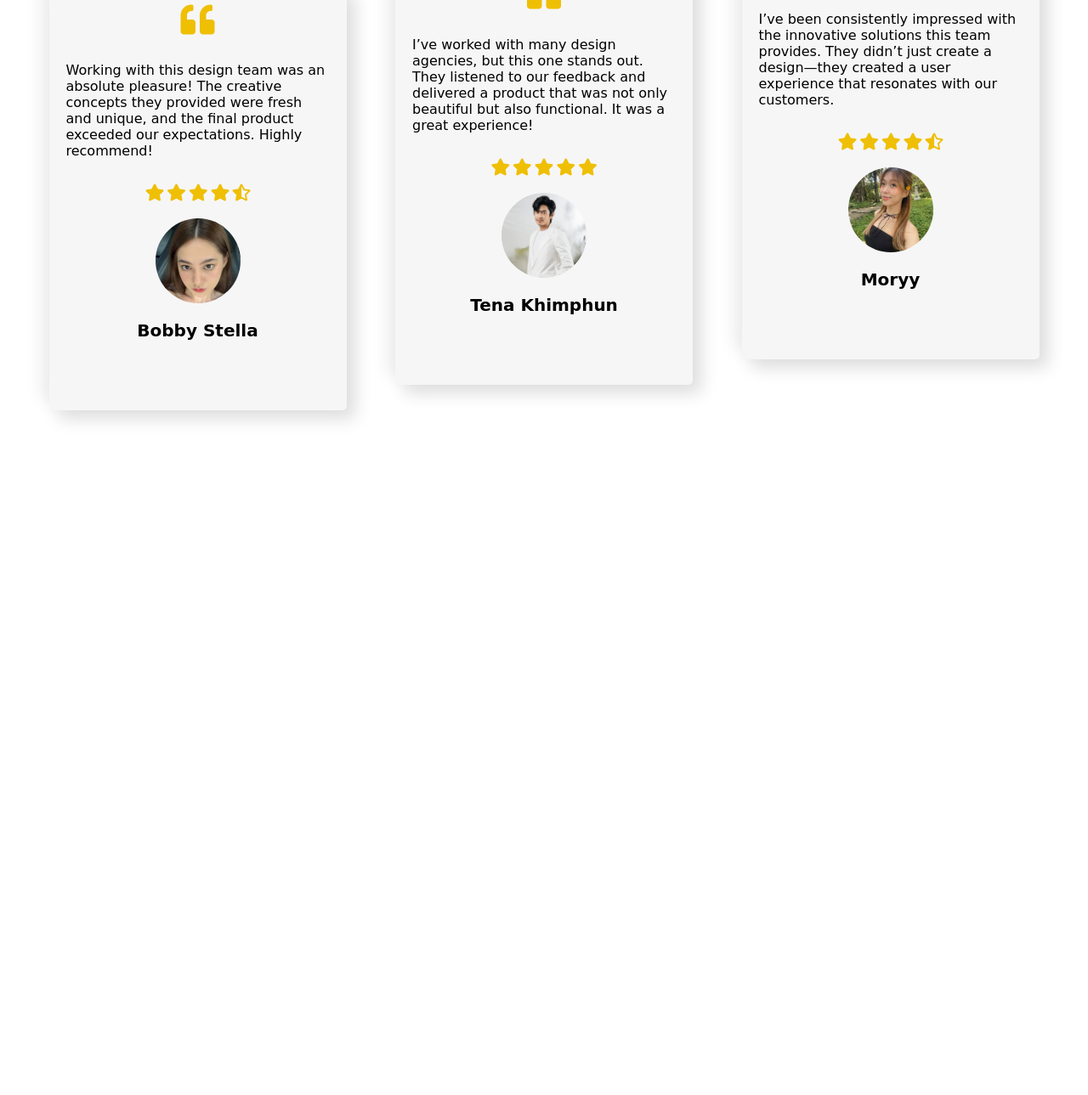
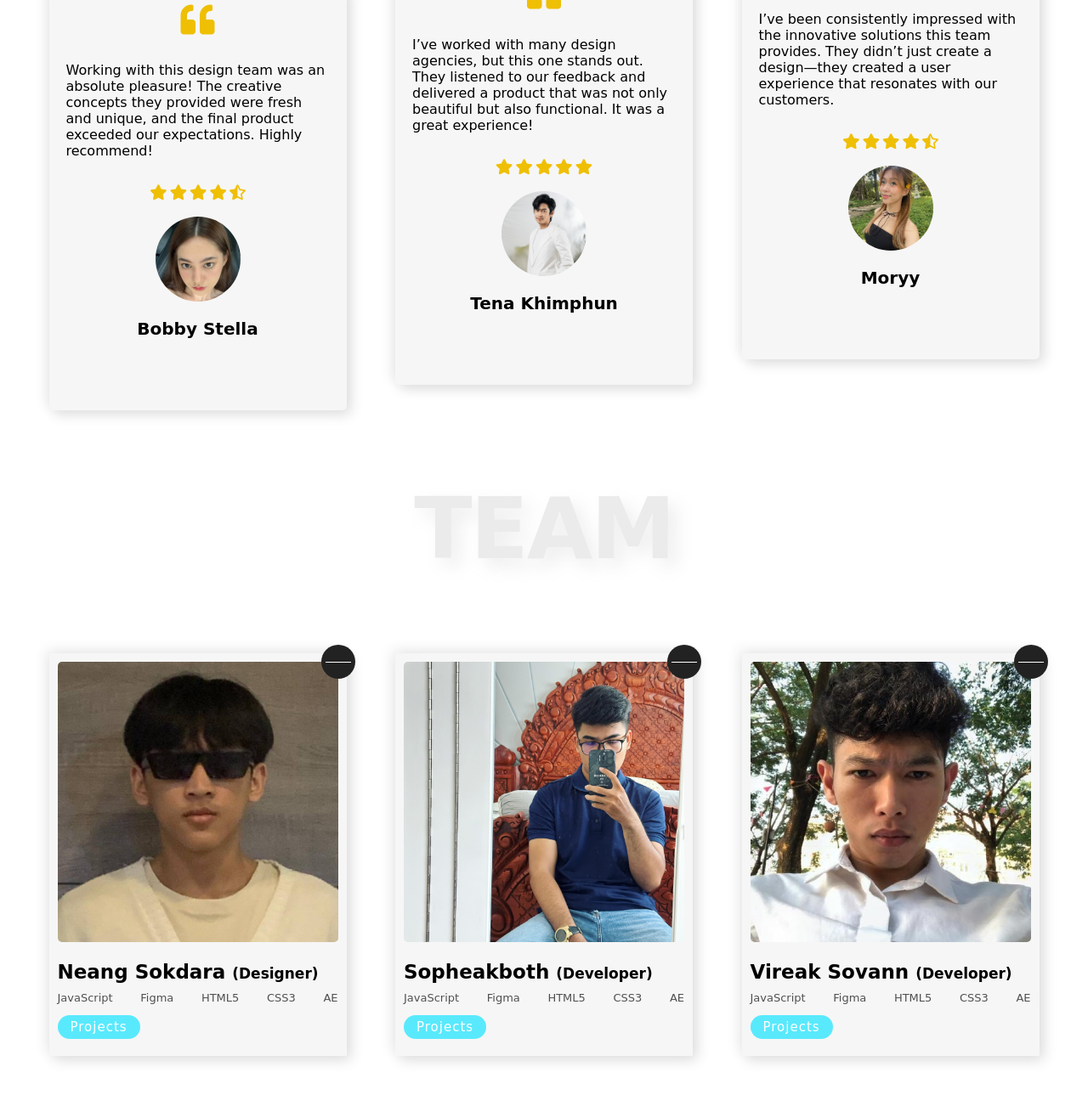
Before and after one commit to BothSann/thecreative-website, a plain HTML site: page index.html in a window 1280 px wide. Shown: the part 1086-2375 px from the top of the page at 85% size. Before the commit the page ends 1600 px from the top, so only its background shows below. Drawn offline with Linux system fonts and the light colour scheme; a web font is replaced by a local one.

Commit message:
first commit

```diff
--- a/index.html
+++ b/index.html
@@ -21,7 +21,7 @@
           <a href="#" class="navbar__link">Contact</a>
         </nav>
         <div class="floating-bg"></div>
-        <h1 class="header__heading">Creative Design</h1>
+        <h1 class="primary-heading">Creative Design</h1>
         <div class="header__logo">
           <i class="fas fa-bezier-curve"></i>
         </div>
@@ -30,7 +30,7 @@
 
       <!-- Testimonial section -->
       <section class="testimonial">
-        <h1 class="testimonial__heading">Customers</h1>
+        <h1 class="secondary-heading">Customers</h1>
         <div class="testimonial__wrapper">
           <div class="testimonial__customer">
             <i class="fas fa-quote-left"></i>
@@ -85,6 +85,88 @@
           </div>
         </div>
       </section>
+
+      <section class="gallery">
+        <h1 class="secondary-heading">Team</h1>
+        <div class="gallery__wrapper">
+          <div class="gallery__member">
+            <img src="images/user-5.jpg" class="gallery__img" />
+            <h2 class="gallery__name">Neang Sokdara <span>(Designer)</span></h2>
+            <ul class="gallery__list">
+              <li class="gallery__list-item">JavaScript</li>
+              <li class="gallery__list-item">Figma</li>
+              <li class="gallery__list-item">HTML5</li>
+              <li class="gallery__list-item">CSS3</li>
+              <li class="gallery__list-item">AE</li>
+            </ul>
+            <a href="#" class="gallery__btn">Projects</a>
+            <div class="story">
+              <div class="story__btn-line"></div>
+              <div class="story__wrapper">
+                <h4 class="story__heading">About Me</h4>
+                <p class="story__paragraph">
+                  Lorem ipsum, dolor sit amet consectetur adipisicing elit. Nemo
+                  consequatur totam inventore dolore voluptate sint. Et quas
+                  doloribus quis blanditiis cumque! Dolor est repellendus
+                  tempore cumque voluptates commodi corporis alias?
+                </p>
+              </div>
+            </div>
+          </div>
+
+          <div class="gallery__member">
+            <img src="images/user-10.jpg" class="gallery__img" />
+            <h2 class="gallery__name">Sopheakboth <span>(Developer)</span></h2>
+            <ul class="gallery__list">
+              <li class="gallery__list-item">JavaScript</li>
+              <li class="gallery__list-item">Figma</li>
+              <li class="gallery__list-item">HTML5</li>
+              <li class="gallery__list-item">CSS3</li>
+              <li class="gallery__list-item">AE</li>
+            </ul>
+            <a href="#" class="gallery__btn">Projects</a>
+            <div class="story">
+              <div class="story__btn-line"></div>
+              <div class="story__wrapper">
+                <h4 class="story__heading">About Me</h4>
+                <p class="story__paragraph">
+                  Lorem ipsum, dolor sit amet consectetur adipisicing elit. Nemo
+                  consequatur totam inventore dolore voluptate sint. Et quas
+                  doloribus quis blanditiis cumque! Dolor est repellendus
+                  tempore cumque voluptates commodi corporis alias?
+                </p>
+              </div>
+            </div>
+          </div>
+
+          <div class="gallery__member">
+            <img src="images/user-11.jpg" class="gallery__img" />
+            <h2 class="gallery__name">
+              Vireak Sovann <span>(Developer)</span>
+            </h2>
+            <ul class="gallery__list">
+              <li class="gallery__list-item">JavaScript</li>
+              <li class="gallery__list-item">Figma</li>
+              <li class="gallery__list-item">HTML5</li>
+              <li class="gallery__list-item">CSS3</li>
+              <li class="gallery__list-item">AE</li>
+            </ul>
+            <a href="#" class="gallery__btn">Projects</a>
+            <div class="story">
+              <div class="story__btn-line"></div>
+              <div class="story__wrapper">
+                <h4 class="story__heading">About Me</h4>
+                <p class="story__paragraph">
+                  Lorem ipsum, dolor sit amet consectetur adipisicing elit. Nemo
+                  consequatur totam inventore dolore voluptate sint. Et quas
+                  doloribus quis blanditiis cumque! Dolor est repellendus
+                  tempore cumque voluptates commodi corporis alias?
+                </p>
+              </div>
+            </div>
+          </div>
+        </div>
+      </section>
     </div>
     <script src="script.js"></script>
   </body>
--- a/style.css
+++ b/style.css
@@ -88,7 +88,7 @@ body {
   transition: all 1s;
 }
 
-.header__heading {
+.primary-heading {
   width: 85rem;
   font-size: 8rem;
   font-family: "Monoton", cursive;
@@ -124,7 +124,7 @@ body {
   justify-content: space-around;
 }
 
-.testimonial__heading {
+.secondary-heading {
   font-size: 10rem;
   font-weight: 800;
   text-transform: uppercase;
@@ -151,7 +151,14 @@ body {
   align-items: center;
   border-radius: 0.5rem;
   padding: 2rem;
-  box-shadow: 1rem 1rem 2rem #ddd, -1rem -1rem 2rem #eee;
+  transition: all 0.5s;
+  box-shadow: 0.5rem 0.5rem 1.5rem #ddd, -0.5rem -0.5rem 1.5rem #eee;
+}
+
+.testimonial__customer:hover {
+  transform: translateY(-2rem);
+  box-shadow: 2rem 2rem 3rem #ddd, -2rem -2rem 3rem #eee;
+  transition: all 0.5s;
 }
 
 .testimonial__customer:first-child {
@@ -172,7 +179,7 @@ body {
 }
 
 .testimonial__ratings .fas {
-  font-size: 2rem;
+  font-size: 1.8rem;
   color: #efbf04;
 }
 
@@ -188,3 +195,90 @@ body {
   margin: 2rem 0;
   border-radius: 50%;
 }
+
+.gallery {
+  width: 100%;
+  height: 100vh;
+  display: flex;
+  flex-direction: column;
+  gap: 8rem;
+  padding: 5rem 0;
+}
+
+.gallery__wrapper {
+  display: flex;
+  justify-content: space-evenly;
+  align-items: center;
+  height: 70%;
+}
+
+.gallery__member {
+  width: 35rem;
+  background-color: #f6f6f6;
+  padding: 1rem 1rem 2rem 1rem;
+  box-shadow: 0.5rem 0.5rem 1.5rem #ddd, -0.5rem -0.5rem 1.5rem #eee;
+  position: relative;
+}
+
+.gallery__name {
+  font-size: 2.3rem;
+  font-weight: 700;
+  margin-top: 2rem;
+}
+
+.gallery__name span {
+  font-size: 1.7rem;
+}
+
+.gallery__list {
+  display: flex;
+  justify-content: space-between;
+
+  list-style: none;
+  margin: 1rem 0 1.3rem 0;
+}
+
+.gallery__list-item {
+  font-size: 1.3rem;
+  color: #505050;
+}
+
+.gallery__btn {
+  display: inline-block;
+  background-color: rgba(50, 231, 255, 0.8);
+  /* background-color: #efbf04; */
+  color: #fff;
+  padding: 0.5rem 1.5rem;
+  border-radius: 5rem;
+  font-size: 1.5rem;
+  letter-spacing: 0.1rem;
+}
+
+.gallery__img {
+  width: 100%;
+  border-radius: 0.5rem;
+}
+
+.story__wrapper {
+  display: none;
+}
+
+.story {
+  width: 4rem;
+  height: 4rem;
+  background-color: #222;
+  position: absolute;
+  top: -1rem;
+  right: -1rem;
+  border-radius: 5rem;
+  display: flex;
+  align-items: center;
+  padding: 0.5rem;
+  cursor: pointer;
+}
+
+.story__btn-line {
+  width: 100%;
+  height: 0.1rem;
+  background-color: #fff;
+}
```
Also changed, not shown: images/team-member-1.jpg (deleted), images/team-member-2.jpg (deleted), images/team-member-3.jpg (deleted), images/user-10.jpg (added), images/user-11.jpg (added), images/user-5.jpg (added).
